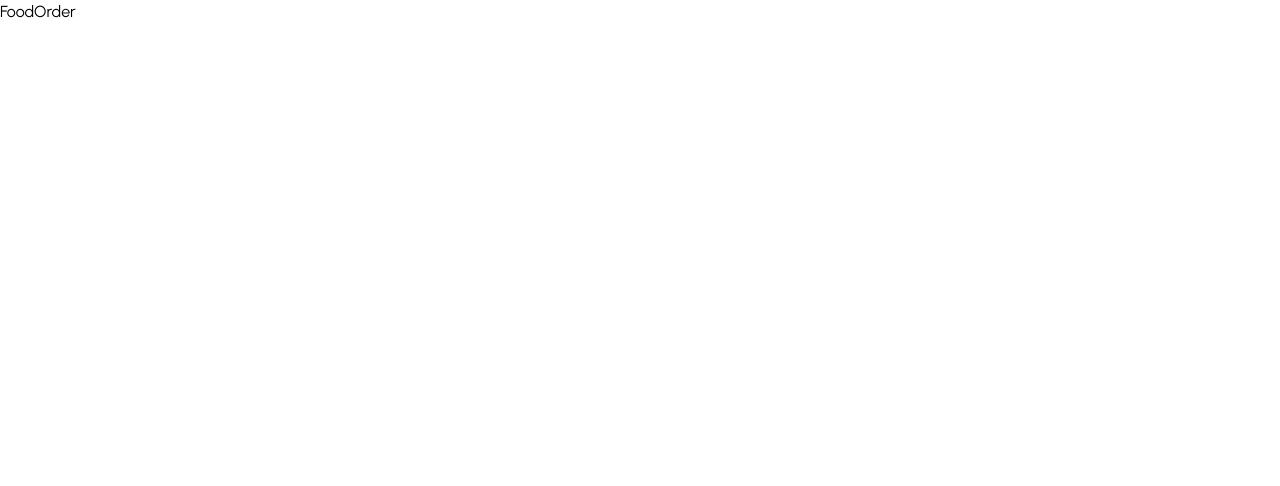
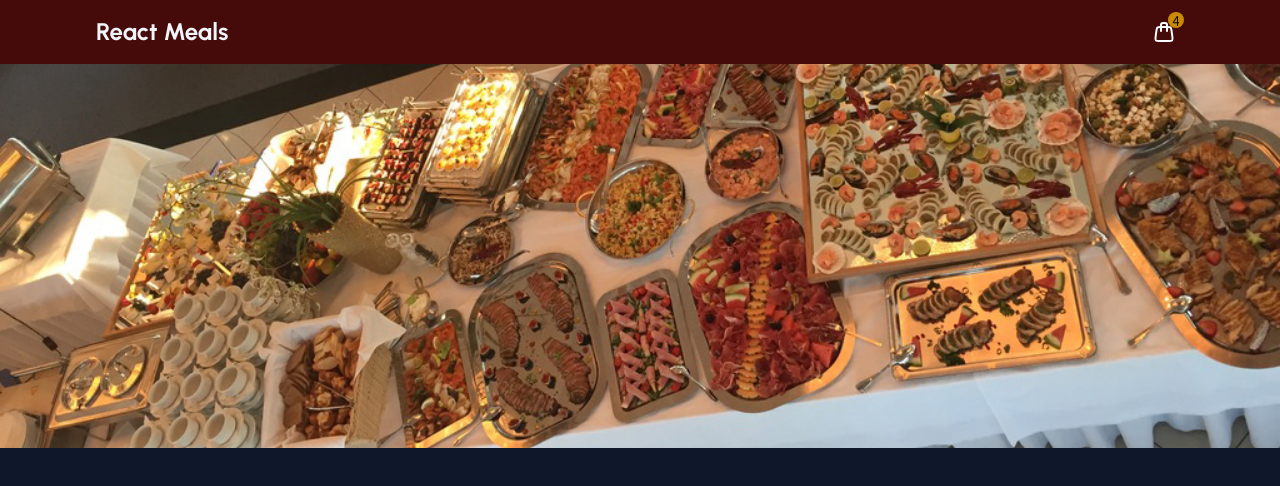
Before and after one commit to BasheerRajeh/react-playground, a React (Vite) app: page / in a window 1280 px wide. Shown: the top 486 px of the page. Built offline with nearby package versions, Linux system fonts and the light colour scheme.

Commit message:
Adding header component

```diff
--- a/src/projects/simple-food-order/FoodOrder.jsx
+++ b/src/projects/simple-food-order/FoodOrder.jsx
@@ -1,9 +1,10 @@
+import Header from "./components/layout/Header";
 
 const FoodOrder = () => {
     return (
-        <>
-            FoodOrder
-        </>
+        <div className="w-full h-screen bg-slate-900">
+            <Header />
+        </div>
     );
 };
 
--- /dev/null
+++ b/src/projects/simple-food-order/components/Cart/CartButton.jsx
@@ -0,0 +1,16 @@
+import CartIcon from "./CartIcon";
+
+const CartButton = () => {
+    return (
+        <button className="p-2 flex items-center relative rounded-full hover:bg-stone-900 transition-all ease-in duration-200">
+            <span className="w-6 text-white">
+                <CartIcon />
+            </span>
+            <span className="absolute right-0 top-0 w-4 h-4 text-sm inline-block bg-yellow-600 rounded-full">
+                4
+            </span>
+        </button>
+    );
+};
+
+export default CartButton;
--- /dev/null
+++ b/src/projects/simple-food-order/components/Cart/CartIcon.jsx
@@ -0,0 +1,29 @@
+const CartIcon = () => {
+    return (
+        <svg viewBox="0 0 24 24" fill="none" xmlns="http://www.w3.org/2000/svg">
+            <g id="SVGRepo_bgCarrier" strokeWidth="0"></g>
+            <g
+                id="SVGRepo_tracerCarrier"
+                strokeLinecap="round"
+                strokeLinejoin="round"
+            ></g>
+            <g id="SVGRepo_iconCarrier">
+                <path
+                    d="M4.50938 10.4343C4.7433 8.79689 4.86026 7.97818 5.42419 7.48909C5.98812 7 6.81514 7 8.46918 7H9H15H15.5308C17.1849 7 18.0119 7 18.5758 7.48909C19.1397 7.97818 19.2567 8.79689 19.4906 10.4343L20.3478 16.4343C20.6512 18.5586 20.803 19.6208 20.2049 20.3104C19.6068 21 18.5339 21 16.388 21H16H8H7.61204C5.46614 21 4.3932 21 3.79511 20.3104C3.19703 19.6208 3.34877 18.5586 3.65224 16.4343L4.50938 10.4343Z"
+                    stroke="currentColor"
+                    strokeWidth="2"
+                    strokeLinejoin="round"
+                ></path>
+                <path
+                    d="M9 11V5C9 3.89543 9.89543 3 11 3H13C14.1046 3 15 3.89543 15 5V11"
+                    stroke="currentColor"
+                    strokeWidth="2"
+                    strokeLinecap="round"
+                    strokeLinejoin="round"
+                ></path>
+            </g>
+        </svg>
+    );
+};
+
+export default CartIcon;
--- /dev/null
+++ b/src/projects/simple-food-order/components/layout/Header.jsx
@@ -0,0 +1,19 @@
+import CartButton from "../Cart/CartButton";
+
+import mealsImage from "./../../assets/meals.jpg";
+
+const Header = () => {
+    return (
+        <>
+            <header className="bg-red-950 h-16 flex justify-between items-center px-24 z-10">
+                <h1 className="text-slate-100 font-bold text-2xl">React Meals</h1>
+                <CartButton />
+            </header>
+            <div>
+                <img src={mealsImage} alt="A table full of food" className="w-full h-[24rem]  object-cover" />
+            </div>
+        </>
+    );
+};
+
+export default Header;
```
Also changed, not shown: src/projects/simple-food-order/assets/meals.jpg (added).
